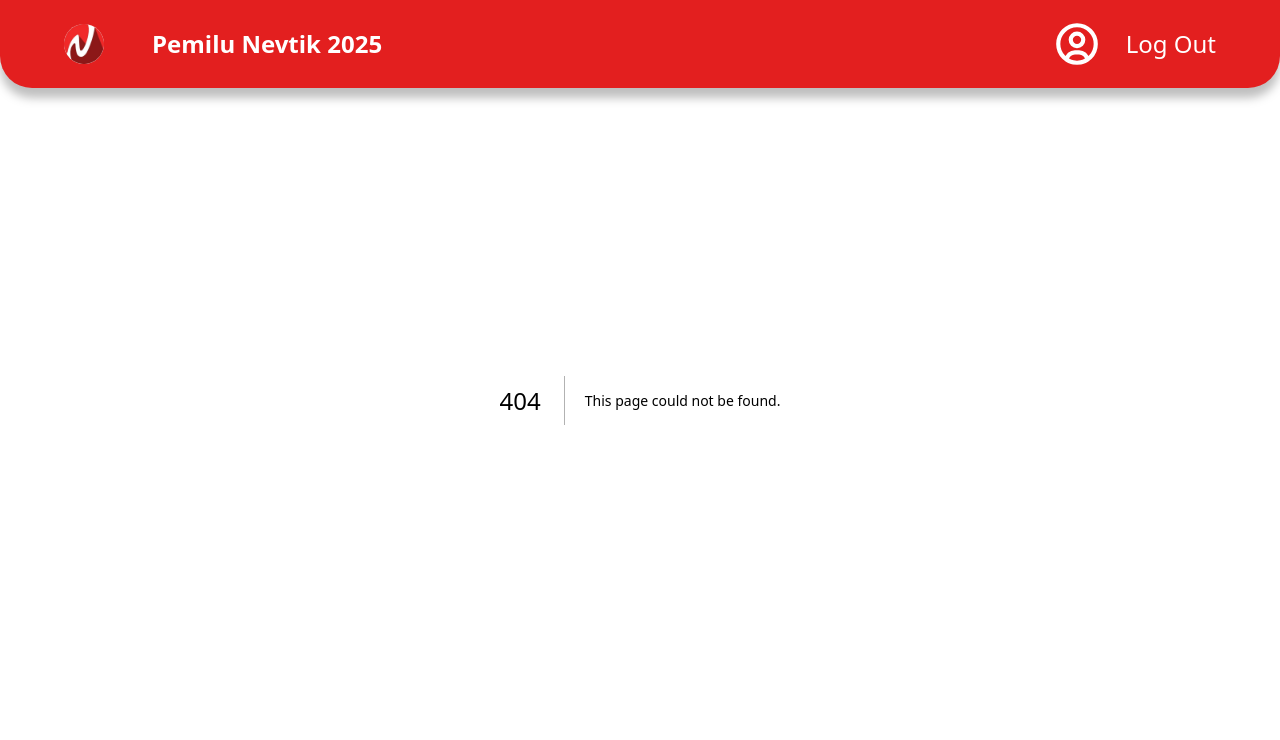
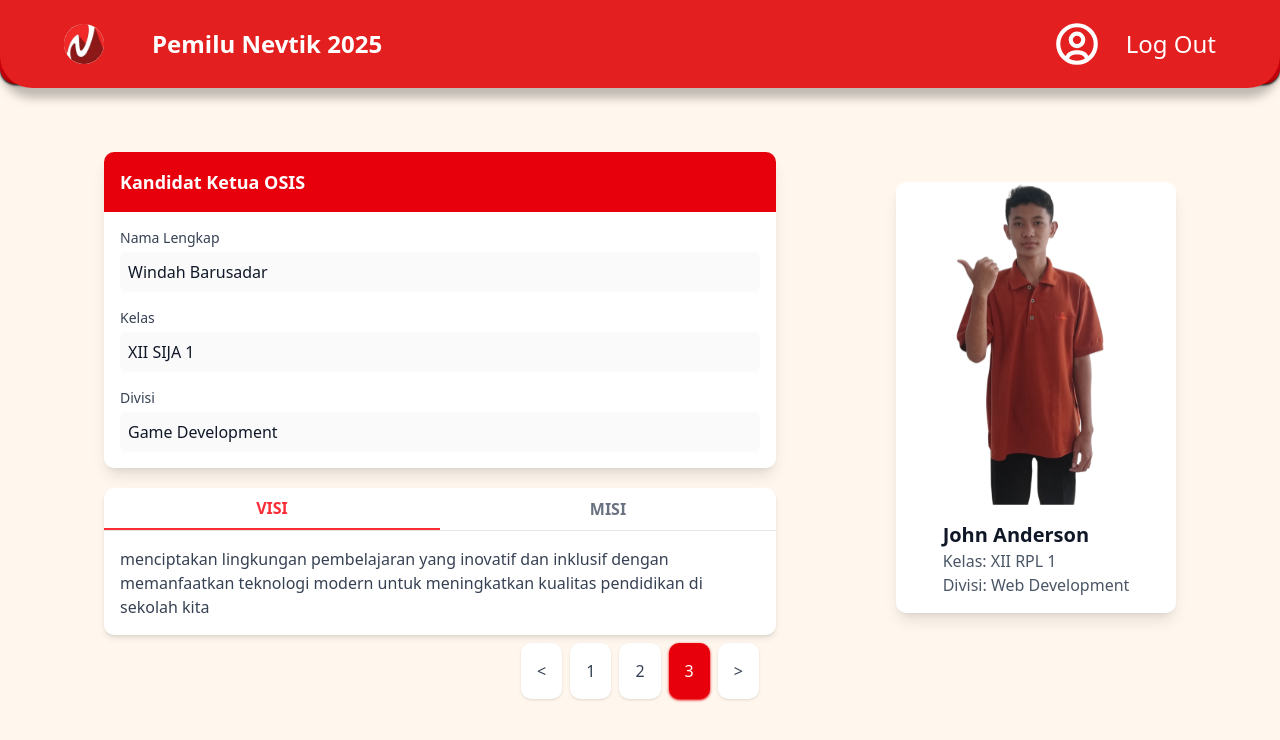
Before and after one commit to Hubbi502/Nevtik-Voting-App, a Next.js app in the folder frontend/: page /Voting-Page/candidates/candidate3 in a window 1280 px wide. Before the commit this address had no page. Shown: the top 740 px of the page. Built offline with nearby package versions, Linux system fonts and the light colour scheme; grey boxes are pictures that could not be loaded.

Commit message:
add candidates

```diff
--- /dev/null
+++ b/frontend/src/app/Voting-Page/candidates/candidate1/page.tsx
@@ -0,0 +1,54 @@
+"use client";
+
+import { useState } from "react";
+import BiodataCard from "@/components/Card";
+import Menu from "@/components/Navigation";
+import Tabs from "@/components/Tab";
+import ProfileCard from "@/components/Profile";
+import Pagination from "@/components/Pagination";
+import { link } from "fs";
+
+const Candidates = () => {
+  const [currentPage, setCurrentPage] = useState(1);
+  const totalPages = 3;
+
+  const handlePageChange = (page: number) => {
+    setCurrentPage(page);
+  };
+
+  return (
+    <div className='h-screen bg-orange-50'>
+      <Menu />
+      <div className=' mt-12 flex items-center gap-30 justify-center'>
+        <div>
+          <BiodataCard
+            name='John Anderson'
+            className='XII RPL 1'
+            division='Web Development'
+          />
+          <Tabs
+            visi='menciptakan lingkungan pembelajaran yang inovatif dan inklusif dengan memanfaatkan teknologi modern untuk meningkatkan kualitas pendidikan di sekolah kita'
+            misi='biarkan tuhan mau memberi jodoh orang mana, asal jangan orang israel, PAHAM!!!'
+          />
+        </div>
+        <div className='mt-7'>
+          <ProfileCard
+            imageUrl='/assets/fahri.svg'
+            name='John Anderson'
+            className='XII RPL 1'
+            division='Web Development'
+          />
+        </div>
+      </div>
+      <div className='place-items-center mt-2'>
+        <Pagination
+          currentPage={currentPage}
+          totalPages={totalPages}
+          onPageChange={handlePageChange}
+        />
+      </div>
+    </div>
+  );
+};
+
+export default Candidates;
--- /dev/null
+++ b/frontend/src/app/Voting-Page/candidates/candidate2/page.tsx
@@ -0,0 +1,54 @@
+"use client";
+
+import { useState } from "react";
+import BiodataCard from "@/components/Card";
+import Menu from "@/components/Navigation";
+import Tabs from "@/components/Tab";
+import ProfileCard from "@/components/Profile";
+import Pagination from "@/components/Pagination";
+import { link } from "fs";
+
+const Candidates = () => {
+  const [currentPage, setCurrentPage] = useState(2);
+  const totalPages = 3;
+
+  const handlePageChange = (page: number) => {
+    setCurrentPage(page);
+  };
+
+  return (
+    <div className='h-screen bg-orange-50'>
+      <Menu />
+      <div className='flex mt-12 items-center gap-30 justify-center'>
+        <div>
+          <BiodataCard
+            name='John Anderson'
+            className='XII RPL 1'
+            division='Web Development'
+          />
+          <Tabs
+            visi='menciptakan lingkungan pembelajaran yang inovatif dan inklusif dengan memanfaatkan teknologi modern untuk meningkatkan kualitas pendidikan di sekolah kita'
+            misi='biarkan tuhan mau memberi jodoh orang mana, asal jangan orang israel, PAHAM!!!'
+          />
+        </div>
+        <div className='mt-7'>
+          <ProfileCard
+            imageUrl='/assets/fahri.svg'
+            name='John Anderson'
+            className='XII RPL 1'
+            division='Web Development'
+          />
+        </div>
+      </div>
+      <div className='place-items-center mt-2 '>
+        <Pagination
+          currentPage={currentPage}
+          totalPages={totalPages}
+          onPageChange={handlePageChange}
+        />
+      </div>
+    </div>
+  );
+};
+
+export default Candidates;
--- /dev/null
+++ b/frontend/src/app/Voting-Page/candidates/candidate3/page.tsx
@@ -0,0 +1,53 @@
+"use client";
+
+import { useState } from "react";
+import BiodataCard from "@/components/Card";
+import Menu from "@/components/Navigation";
+import Tabs from "@/components/Tab";
+import ProfileCard from "@/components/Profile";
+import Pagination from "@/components/Pagination";
+
+const Candidates = () => {
+  const [currentPage, setCurrentPage] = useState(3);
+  const totalPages = 3;
+
+  const handlePageChange = (page: number) => {
+    setCurrentPage(page);
+  };
+
+  return (
+    <div className='h-screen bg-orange-50'>
+      <Menu />
+      <div className='flex mt-12 items-center gap-30 justify-center'>
+        <div>
+          <BiodataCard
+            name='Windah Barusadar'
+            className='XII SIJA 1'
+            division='Game Development'
+          />
+          <Tabs
+            visi='menciptakan lingkungan pembelajaran yang inovatif dan inklusif dengan memanfaatkan teknologi modern untuk meningkatkan kualitas pendidikan di sekolah kita'
+            misi='biarkan tuhan mau memberi jodoh orang mana, asal jangan orang israel, PAHAM!!!'
+          />
+        </div>
+        <div className='mt-7'>
+          <ProfileCard
+            imageUrl='/assets/fahri.svg'
+            name='John Anderson'
+            className='XII RPL 1'
+            division='Web Development'
+          />
+        </div>
+      </div>
+      <div className='place-items-center mt-2'>
+        <Pagination
+          currentPage={currentPage}
+          totalPages={totalPages}
+          onPageChange={handlePageChange}
+        />
+      </div>
+    </div>
+  );
+};
+
+export default Candidates;
```
